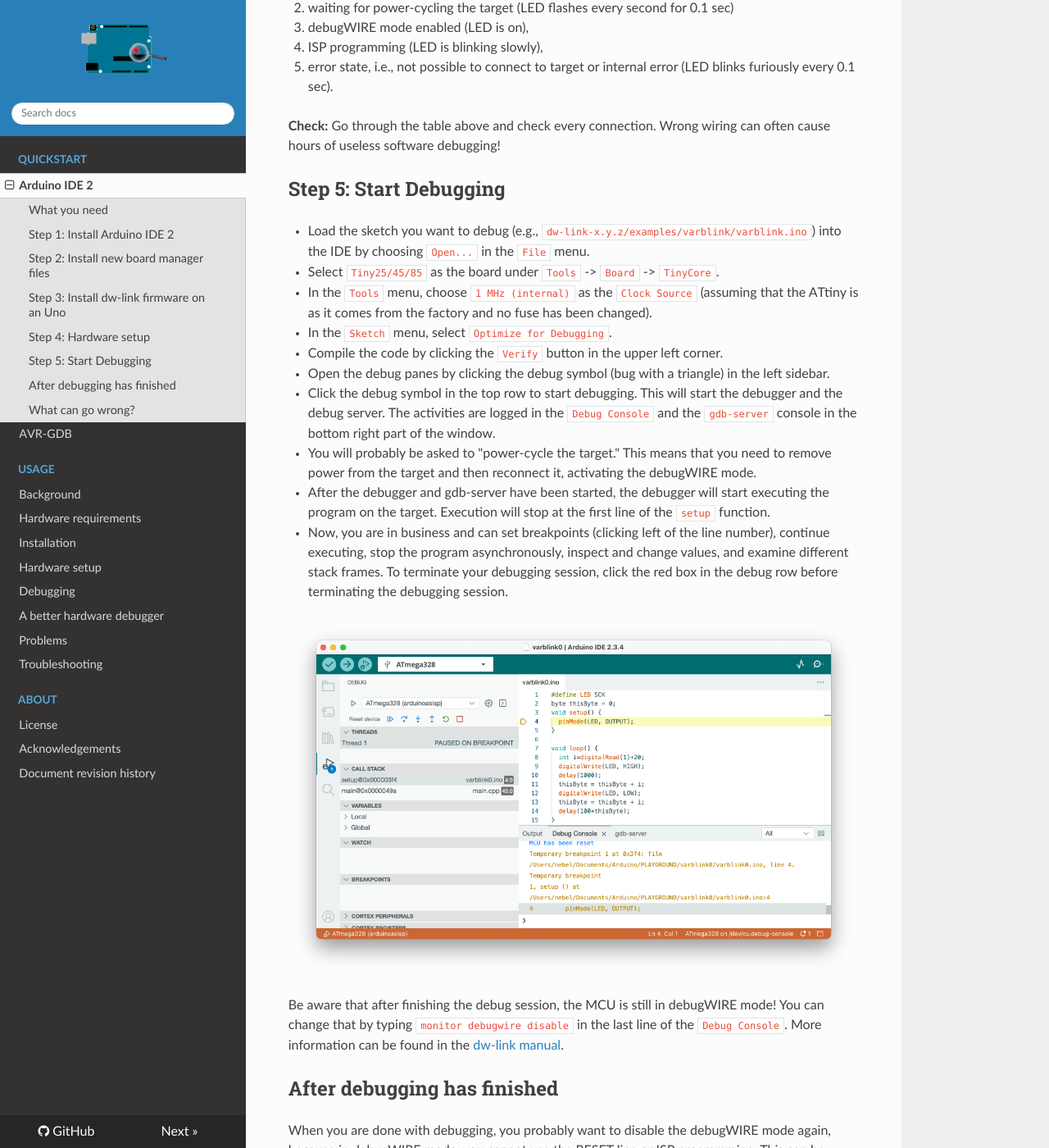
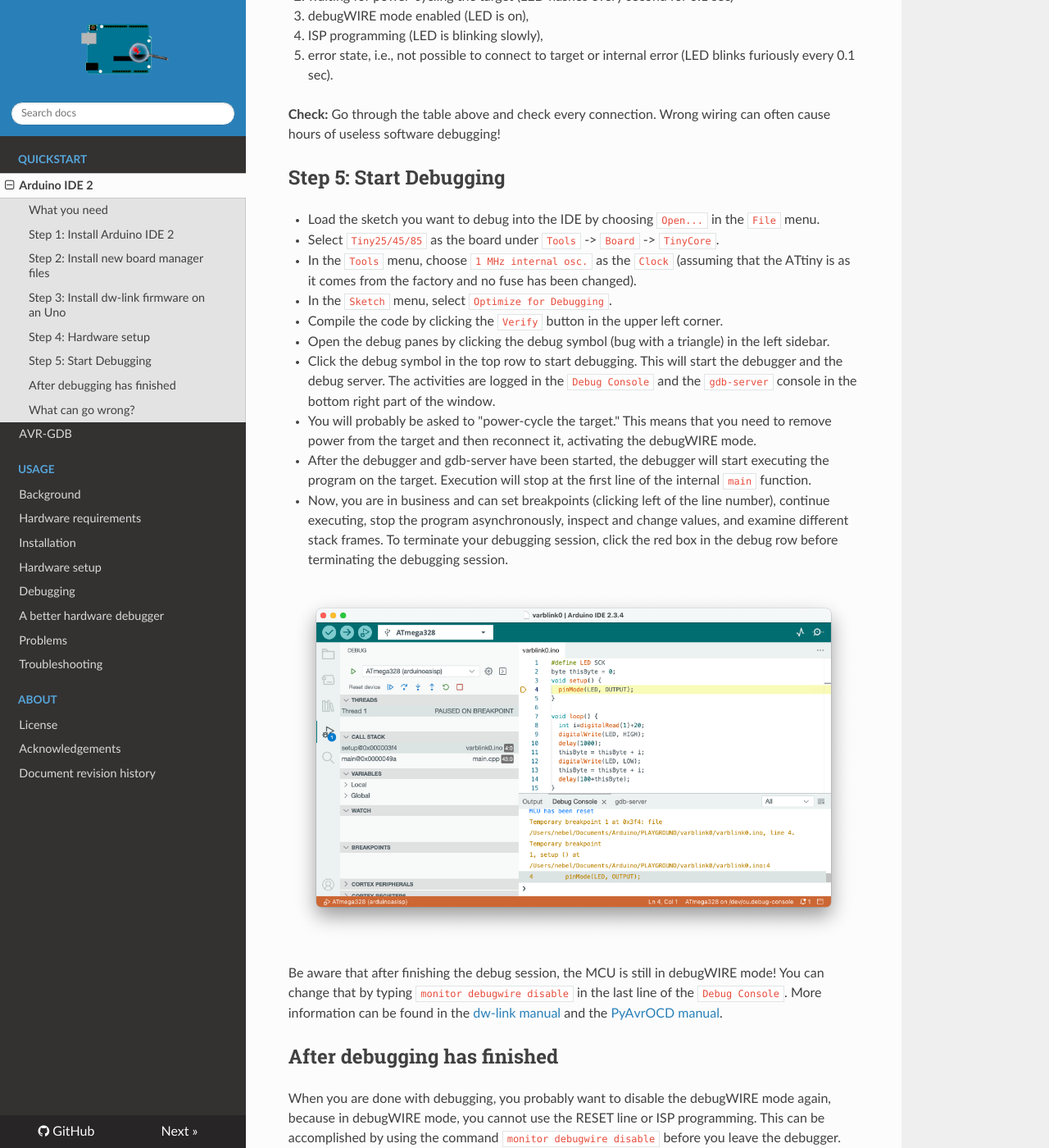
Before and after one commit to felias-fogg/dw-link, an MkDocs documentation site: the page built from docs/quickstart-Arduino-IDE2.md, in a window 1280 px wide and 1400 px high, scrolled down 3158 px. Shown: the whole window at 82% size. Built offline with MkDocs 1.6.1, drawn with Linux system fonts in a browser that asks for light colours; nearby versions of some CDN libraries; some of the changed text lies outside the part shown.

Commit message:
docs update

```diff
--- a/docs/quickstart-Arduino-IDE2.md
+++ b/docs/quickstart-Arduino-IDE2.md
@@ -25,7 +25,6 @@
 
 Open the `Preferences` dialog of the Arduino IDE and paste the following `Board Manager URLs` into the list:
 
-	https://downloads.pyavrocd.io/package_debug_enabled_index.json
 	https://mcudude.github.io/TinyCore/package_MCUdude_TinyCore_index.json
 	https://mcudude.github.io/MiniCore/package_MCUdude_MiniCore_index.json
 	https://mcudude.github.io/MicroCore/package_MCUdude_MicroCore_index.json
@@ -83,20 +82,20 @@
 
 ## Step 5: Start Debugging
 
-- Load the sketch you want to debug  (e.g., `dw-link-x.y.z/examples/varblink/varblink.ino`) into the IDE by choosing `Open...` in the `File` menu.
+- Load the sketch you want to debug into the IDE by choosing `Open...` in the `File` menu.
 - Select `Tiny25/45/85` as the board under `Tools` -> `Board` -> `TinyCore`.
-- In the `Tools` menu,  choose `1 MHz (internal)` as the `Clock Source`  (assuming that the ATtiny is as it comes from the factory and no fuse has been changed).
+- In the `Tools` menu,  choose `1 MHz internal osc.` as the `Clock`  (assuming that the ATtiny is as it comes from the factory and no fuse has been changed).
 - In the `Sketch` menu, select `Optimize for Debugging`.
 - Compile the code by clicking the `Verify` button in the upper left corner.
 - Open the debug panes by clicking the debug symbol (bug with a triangle) in the left sidebar.
 - Click the debug symbol in the top row to start debugging. This will start the debugger and the debug server. The activities are logged in the `Debug Console` and the `gdb-server` console in the bottom right part of the window.
 - You will probably be asked to "power-cycle the target." This means that you need to remove power from the target and then reconnect it, activating the debugWIRE mode.
-- After the debugger and gdb-server have been started, the debugger will start executing the program on the target. Execution will stop at the first line of the `setup` function.
+- After the debugger and gdb-server have been started, the debugger will start executing the program on the target. Execution will stop at the first line of the internal `main` function.
 - Now, you are in business and can set breakpoints (clicking left of the line number), continue executing, stop the program asynchronously, inspect and change values, and examine different stack frames. To terminate your debugging session, click the red box in the debug row before terminating the debugging session.
 
 ![debug window](pics/ide2-3.png)
 
-Be aware that after finishing the debug session, the MCU is still in debugWIRE mode! You can change that by typing `monitor debugwire disable` in the last line of the `Debug Console`. More information can be found in the [dw-link manual](https://felias-fogg.github.io/dw-link/debugging/).
+Be aware that after finishing the debug session, the MCU is still in debugWIRE mode! You can change that by typing `monitor debugwire disable` in the last line of the `Debug Console`. More information can be found in the [dw-link manual](https://felias-fogg.github.io/dw-link/debugging/) and the [PyAvrOCD manual](https://pyavrocd.io).
 
 ## After debugging has finished
 
```
Also changed, not shown: docs/quickstart-AVR-GDB.md (+7 -6 lines).
